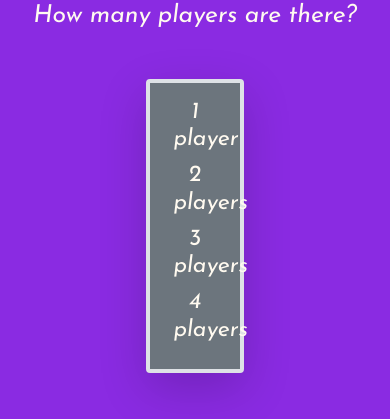
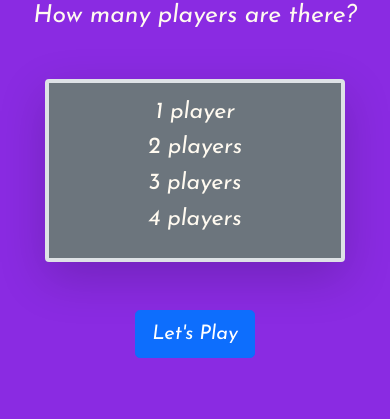
Before and after one commit to dmobley0608/farkle, a React (Create React App) app: page / in a window 390 px wide. Shown: the part 353-772 px from the top of the page. Built offline with nearby package versions, Linux system fonts and the light colour scheme.

Commit message:
mobile update

```diff
--- a/src/App.css
+++ b/src/App.css
@@ -9,6 +9,9 @@
   font-family: 'Josefin Sans', sans-serif;
   overflow-x: scroll;
   overflow-wrap: normal;
+}
+.homebox{
+  width:600px;
 }
 
 .selected{
@@ -59,4 +62,10 @@
   #submit{
     transform: scale(.75);
   }
+  .homebox{
+   width:300px;
+  }
+  .card{
+    height: 400px;
+  }
 }
--- a/src/components/HomePage.js
+++ b/src/components/HomePage.js
@@ -38,8 +38,8 @@ class Homepage extends React.Component{
                 <div className='mt-5'>
                     <h2>How many players are there?</h2>
                 </div>
-                <div className='mt-5 '>
-                    <div className='w-25 mx-auto border border-4 p-2 shadow-lg p-3 mb-5 bg-secondary rounded  'style={{}}>
+                <div className='mt-5 homebox mx-auto'>
+                    <div className='mx-auto border border-4 p-2 shadow-lg p-3 mb-5 bg-secondary rounded'>
                         <h3 id='p1' onClick={()=>{this.props.playerSelector(1); this.selectorHandler('p1');}} className='w-75 grow pointer mx-auto rounded'>1 player</h3>
                         <h3 id='p2' onClick={()=>{this.props.playerSelector(2); this.selectorHandler('p2');}}className='w-75 grow pointer mx-auto rounded'>2 players</h3>
                         <h3 id='p3' onClick={()=>{this.props.playerSelector(3); this.selectorHandler('p3');}}className='w-75 grow pointer mx-auto rounded'>3 players</h3>
--- a/src/components/PlayerCard.js
+++ b/src/components/PlayerCard.js
@@ -60,8 +60,8 @@ class PlayerCard extends React.Component{
 
     render(){
         return(
-            <div className='d-flex' style={{marginRight:'1em'}} >
-                <div className='border border-black rounded d-grid bg-dark p-1' style={{width:'300px', height:'375px', marginTop:'1em'}}>
+            <div className='d-flex playercard' style={{marginRight:'1em'}} >
+                <div className='mobilebox border border-black rounded d-grid bg-dark p-1' style={{width:'300px',  marginTop:'1em'}}>
 
                     <div id='onesandfives' className='mx-auto'>
                         <p style={{marginBottom:'.25em'}}>1s and 5s</p>
```
Also changed, not shown: 1 other file (tests, documents, lock files or other folders).
